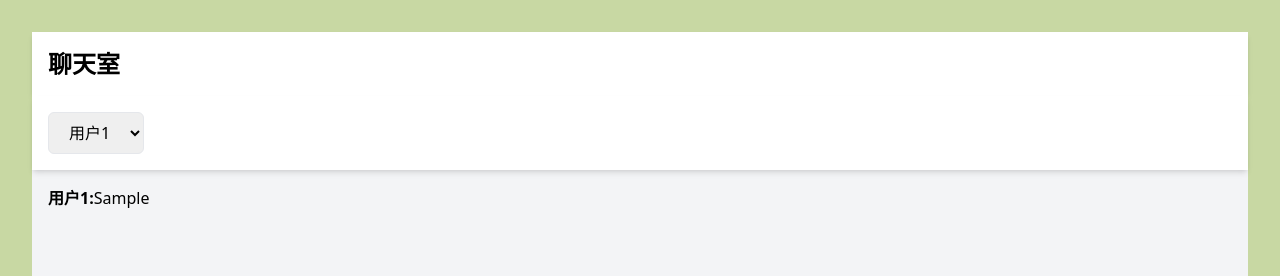
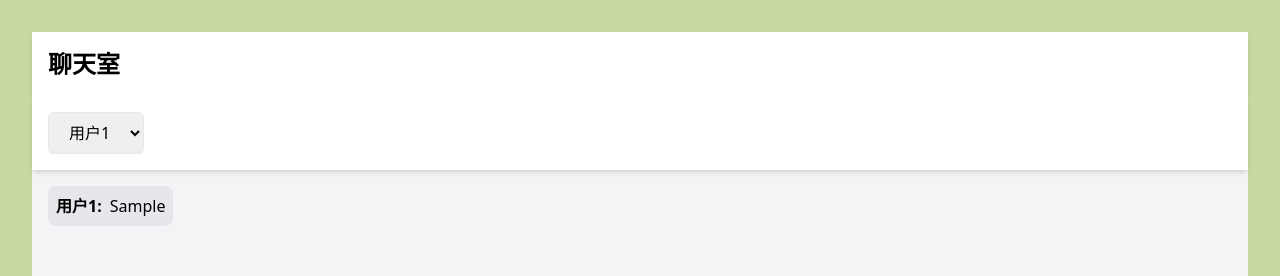
Before and after one commit to cloudblaze123/SimpleChat, a Vue app: page /ChatRoom in a window 1280 px wide. Both pictures are taken after typing "Sample" into the empty fields and a click on the button "发送". Shown: the top 276 px of the page. Built offline with nearby package versions, Linux system fonts and the light colour scheme.

Commit message:
主要变化：让消息外观看起来像气泡；让用户名和消息左右水平显示，看起来更像一般的聊天应用；在消息文本中添加 break-all 和 限制元素大小的 类，避免文本过长时溢出元素

```diff
--- a/src/components/ChatRoom.vue
+++ b/src/components/ChatRoom.vue
@@ -4,7 +4,7 @@
       <h1 class="text-2xl font-bold">聊天室</h1>
     </div>
     <UserSelector @user-changed="updateUser" />
-    <MessageDisplay :messages="messages" />
+    <MessageDisplay class="w-full" :messages="messages" />
     <MessageInput @send-message="handleSendMessage" />
   </div>
 </template>
--- a/src/components/MessageDisplay.vue
+++ b/src/components/MessageDisplay.vue
@@ -1,16 +1,20 @@
 <template>
-    <div class="flex-1 p-4 overflow-y-auto">
-      <div v-for="(message, index) in messages" :key="index" class="mb-2">
-        <span class="font-bold">{{ message.user }}:</span>
+    <div class="flex-1 p-4 overflow-y-auto ">
+      <div v-for="(message, index) in messages" :key="index" class="mb-2 flex max-w-full" :class="{'justify-end': message.isOwnMessage}">
+        <div :class="['p-2 rounded-lg flex items-start max-w-full', message.isOwnMessage ? 'bg-blue-500 text-white' : 'bg-gray-200']">
+          <span class="font-bold mr-2">{{ message.user }}:</span>
+          <div class="break-all max-w-full">
             <template v-if="message.type === 'text'">
               {{ message.text }}
             </template>
             <template v-else-if="message.type === 'image'">
-          <img :src="message.url" class="max-w-xs" />
+              <img :src="message.url" class="max-w-xs rounded-lg" />
             </template>
             <template v-else-if="message.type === 'video'">
-          <video :src="message.url" controls class="max-w-xs" />
+              <video :src="message.url" controls class="max-w-xs rounded-lg" />
             </template>
+          </div>
+        </div>
       </div>
     </div>
   </template>
@@ -25,3 +29,7 @@
     }
   };
   </script>
+
+  <style scoped>
+  /* 可选：添加一些自定义样式 */
+  </style>
```
Lines whose indentation alone changed are shown as unchanged.
